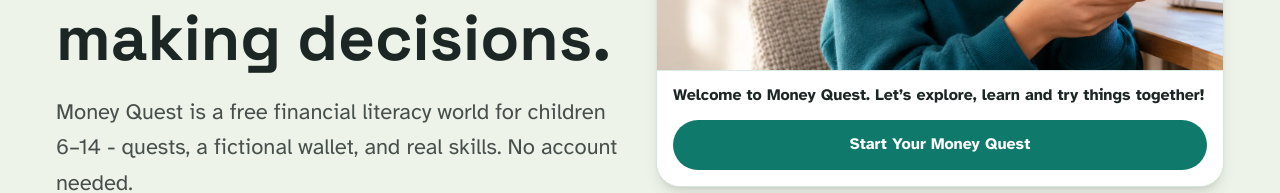
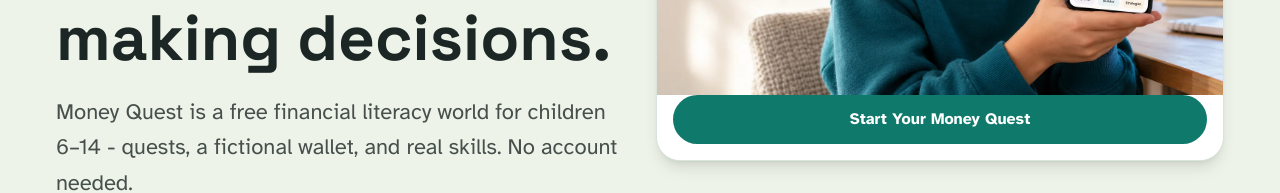
Before and after one commit to laviniamoraru28-creator/money-quest, a Next.js app: page /en in a window 1280 px wide. Shown: the part 561-754 px from the top of the page. Built offline with nearby package versions, Linux system fonts and the light colour scheme; no server answers.

Commit message:
Place sole homepage start button directly below existing hero image

```diff
--- a/src/app/[locale]/page.tsx
+++ b/src/app/[locale]/page.tsx
@@ -1,5 +1,4 @@
 import Image from "next/image";
-import {WelcomeMessage} from "@/components/WelcomeMessage";
 import {HomepageReviews} from "@/components/HomepageReviews";
 import {isSupportedLocale} from "@/i18n/config";
 import { getTranslations } from "next-intl/server";
@@ -61,7 +60,6 @@ export default async function LandingPage({ params }: { params: Promise<{ locale
                   alt={t("landing.heroImageAlt")} width={1536} height={1024} priority
                   className="h-auto w-full object-cover" />
               </picture>
-              <WelcomeMessage/>
               <div className="bg-white px-4 pb-4"><Link href="/play" className="inline-flex min-h-12 w-full items-center justify-center rounded-xl bg-teal px-5 py-3 text-center font-bold text-white hover:bg-teal/90">{t("landing.ctaGetStartedFree")}</Link></div>
             </div>
           </div>
```
